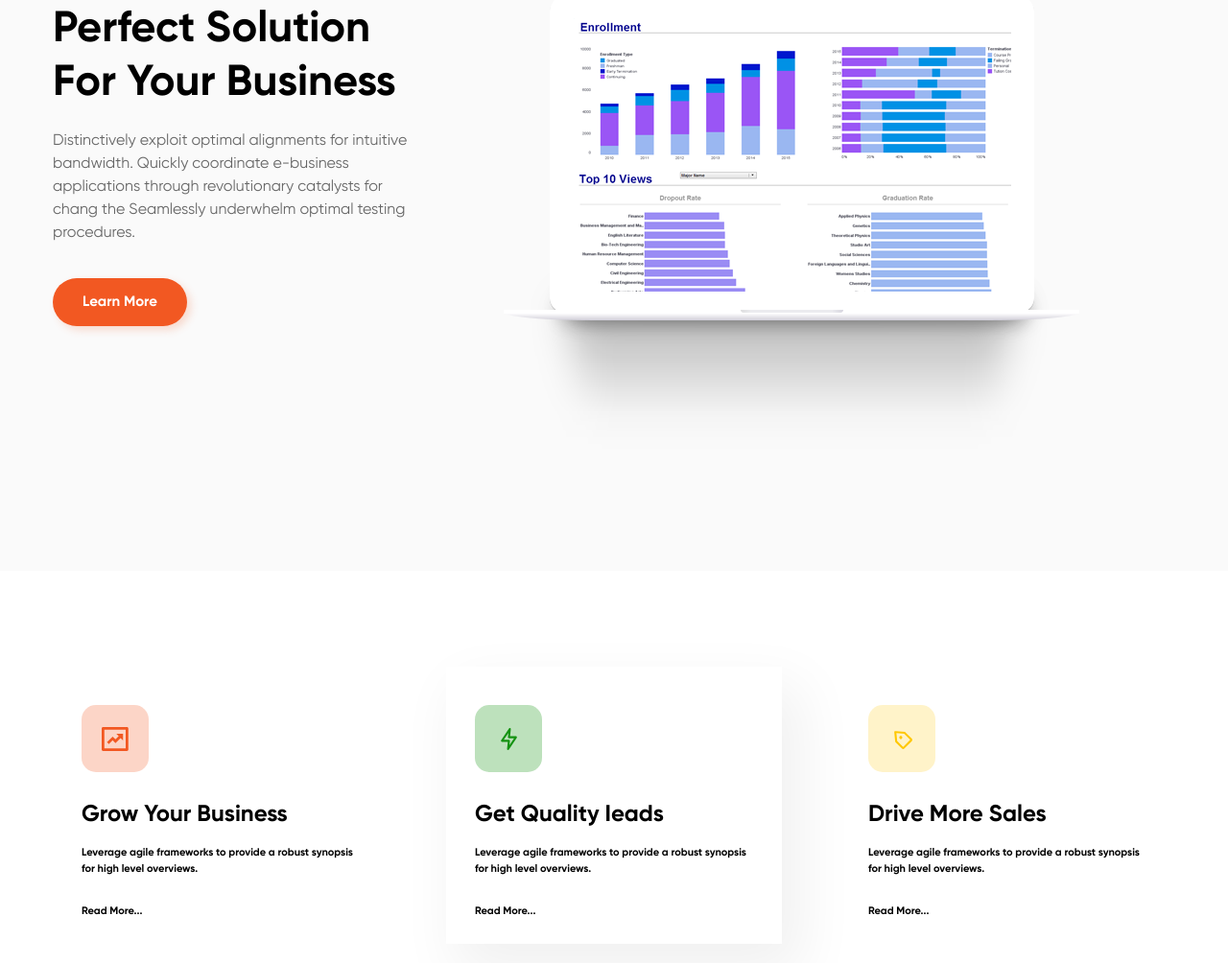
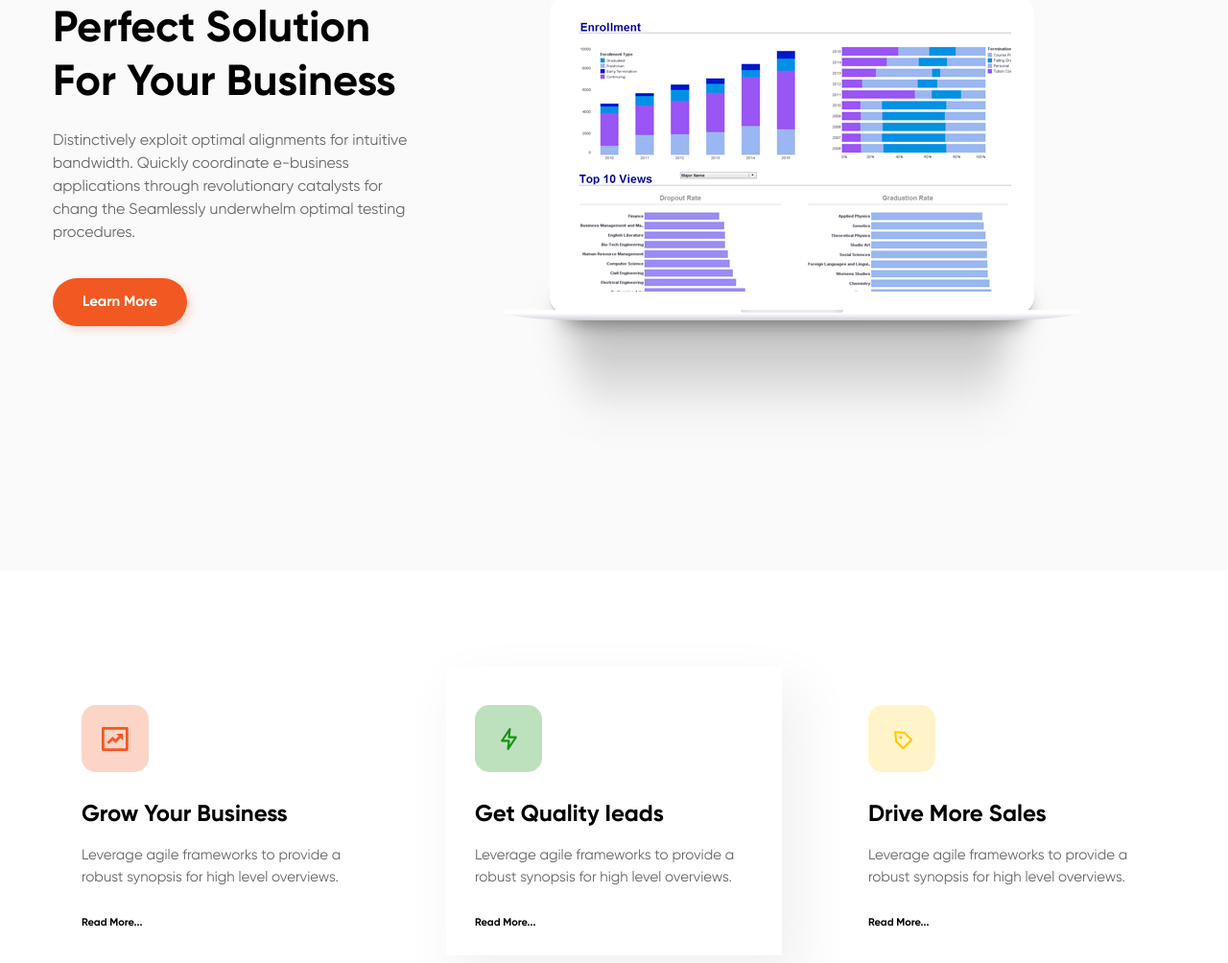
Before and after one commit to MedJog/ProjectHomeWork3, a plain HTML site: page index.html in a window 1280 px wide. Shown: the part 1271-2275 px from the top of the page at 96% size. Drawn offline with Linux system fonts and the light colour scheme; files whose address does not match are found by name.

Commit message:
change css services__item__text

```diff
--- a/style.css
+++ b/style.css
@@ -174,9 +174,9 @@
 }
 .services__item__text {
     margin-bottom: 25px;
-    color: rgb(0, 0, 0);
-    font-family: Gilroy-Bold;
-    font-size: 11px;
+    color: rgb(102, 102, 102);
+    font-family: Gilroy-Regular;
+    font-size: 15px;
     font-weight: 400;
     line-height: 150%;
     letter-spacing: 0%;
```
